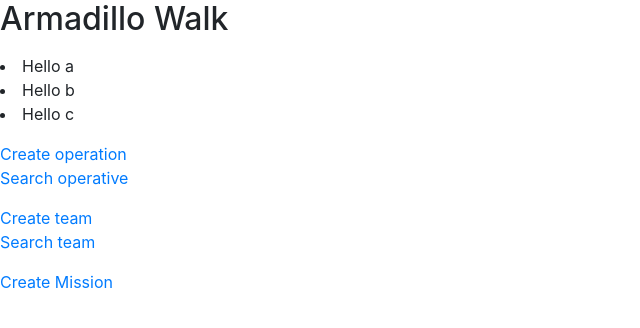
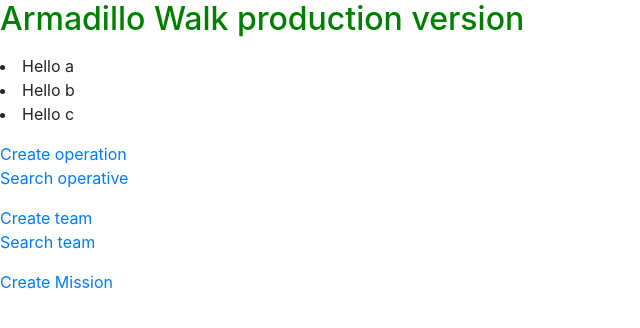
Before and after one commit to radiospeed/agent_proj_prod, a Django app: page /teamoperation/ in a window 1280 px wide. Shown: the top 328 px of the page, without its empty margins (0-640 px from the left). Run offline with Django 3.2, Linux system fonts and the light colour scheme; some libraries are stand-ins or nearby versions.

Commit message:
Edit index title page

```diff
--- a/teamoperation/templates/teamoperation/index.html
+++ b/teamoperation/templates/teamoperation/index.html
@@ -7,7 +7,7 @@
     </head>
 
     <body>
-        <h2>Armadillo Walk</h2>
+        <h2 style="color: green;" >Armadillo Walk production version</h2>
         <p></p>
         {% if message %}
             {{ message }}
```
